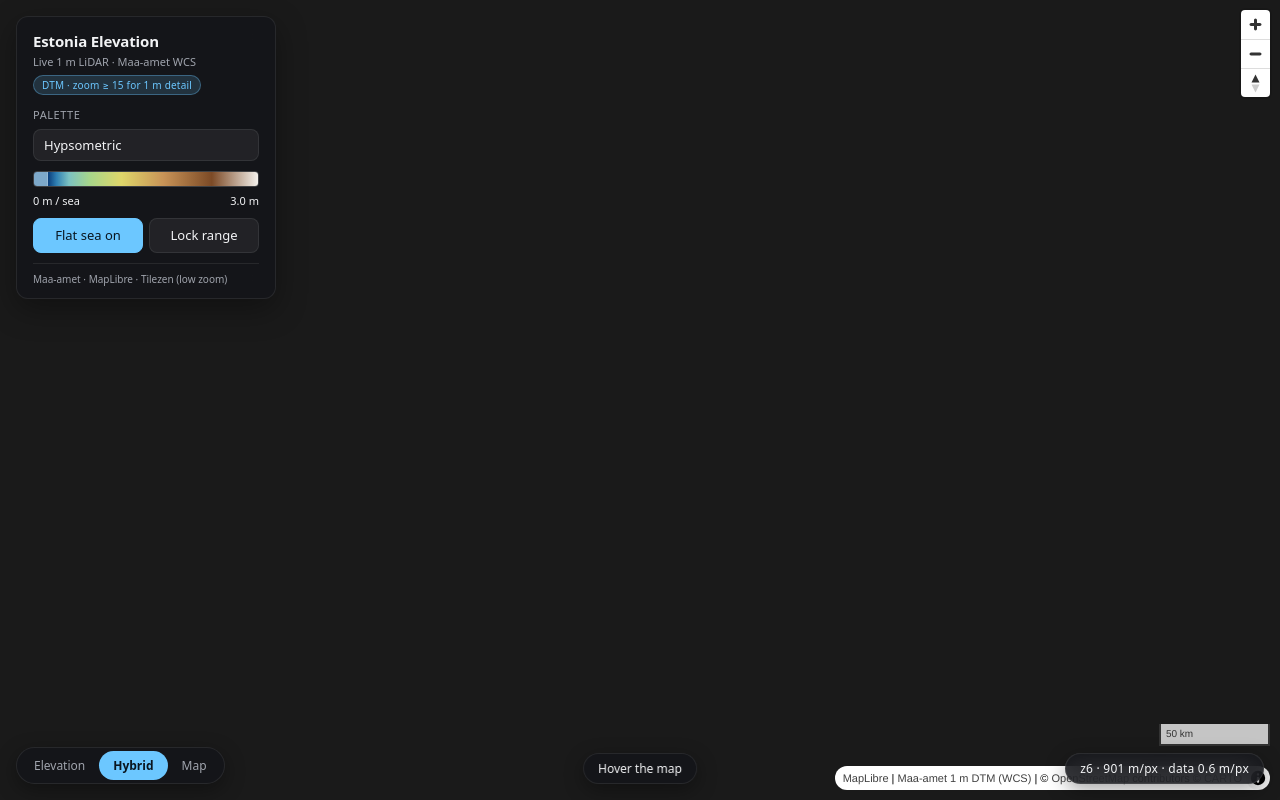
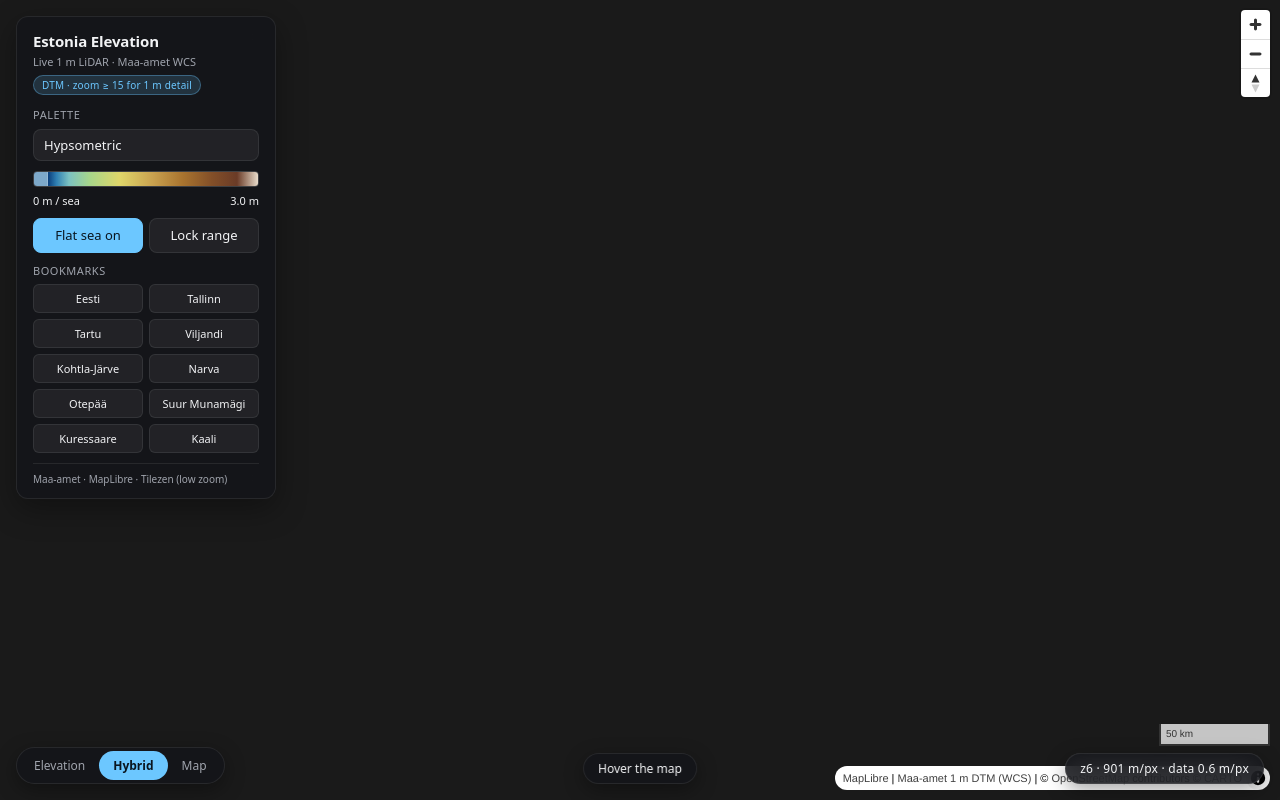
Before and after one commit to reinson/estonia-elevation, a website built with Vite: page index.html in a window 1280 px wide. Built offline with nearby package versions, Linux system fonts and the light colour scheme; no server answers.

Commit message:
Add bookmarks

```diff
--- a/src/colorRamps.ts
+++ b/src/colorRamps.ts
@@ -20,10 +20,12 @@ const hypsometric: Palette = {
     [0.04, "#2f7fb2"],
     [0.1, "#7cc2c2"],
     [0.2, "#a8d68a"],
-    [0.35, "#dfd66a"],
-    [0.55, "#c89357"],
-    [0.78, "#7c4a26"],
-    [1.0, "#f4f1ec"],
+    [0.34, "#dfd66a"],
+    [0.5, "#c9a14f"],
+    [0.64, "#a9742f"],
+    [0.78, "#834f28"],
+    [0.9, "#6a3b27"],
+    [1.0, "#e9dccb"],
   ],
 };
 
@@ -37,10 +39,12 @@ const hypsometricLand: Palette = {
   name: "Hypsometric (land)",
   stops: [
     [0.0, "#a8d68a"],
-    [0.1875, "#dfd66a"],
-    [0.4375, "#c89357"],
-    [0.725, "#7c4a26"],
-    [1.0, "#f4f1ec"],
+    [0.2, "#dfd66a"],
+    [0.4, "#c9a14f"],
+    [0.58, "#a9742f"],
+    [0.74, "#834f28"],
+    [0.88, "#6a3b27"],
+    [1.0, "#e9dccb"],
   ],
 };
 
--- a/src/main.ts
+++ b/src/main.ts
@@ -14,9 +14,41 @@ import {
 } from "./urlState.ts";
 import { maaametWcsProtocol, WCS_MAX_ZOOM } from "./wcsProtocol.ts";
 import type { DemConfig } from "./config.ts";
+import type { Bookmark } from "./ui.ts";
 
 const ESTONIA_CENTER: [number, number] = [25.5, 58.6];
 const INITIAL_RANGE: ElevationRange = [-2, 320];
+
+/**
+ * Bookmarks shown in the side panel. Each `url` just needs a
+ * `#map=zoom/lat/lng` hash (copy it straight from the address bar); the
+ * center and zoom are parsed out on click.
+ */
+const BOOKMARKS: Bookmark[] = [
+  { name: "Eesti", url: "http://localhost:5173/#map=7.18/58.776/25.087&sea=0" },
+  { name: "Tallinn", url: "http://localhost:5173/#map=13.64/59.43398/24.74786&sea=0" },
+  { name: "Tartu", url: "http://localhost:5173/#map=14.1/58.38445/26.71889&sea=0" },
+  { name: "Viljandi", url: "http://localhost:5173/#map=13.99/58.36027/25.60067&sea=0" },
+  { name: "Kohtla-Järve", url: "http://localhost:5173/#map=13.68/59.39285/27.24287&sea=0" },
+  { name: "Narva", url: "http://localhost:5173/#map=14.31/59.37728/28.19851&sea=0" },
+  { name: "Otepää", url: "http://localhost:5173/#map=13.59/58.04705/26.50506&sea=0" },
+  { name: "Suur Munamägi", url: "http://localhost:5173/#map=13.94/57.71494/27.05909&sea=0" },
+  { name: "Kuressaare", url: "http://localhost:5173/#map=14.47/58.24657/22.48205&sea=0" },
+  { name: "Kaali", url: "http://localhost:5173/#map=15.09/58.37078/22.6705&sea=0" },
+];
+
+/** Parse a `#map=zoom/lat/lng` hash from a bookmark URL. */
+function parseBookmark(
+  url: string,
+): { center: [number, number]; zoom: number } | null {
+  const m = url.match(/[#&]map=([\d.]+)\/(-?[\d.]+)\/(-?[\d.]+)/);
+  if (!m) return null;
+  const zoom = parseFloat(m[1]!);
+  const lat = parseFloat(m[2]!);
+  const lng = parseFloat(m[3]!);
+  if (Number.isNaN(zoom) || Number.isNaN(lat) || Number.isNaN(lng)) return null;
+  return { center: [lng, lat], zoom };
+}
 
 /** Live Maa-amet WCS 1 m DTM — fetches tiles on demand from the browser. */
 const WCS_DEM: DemConfig = {
@@ -114,5 +146,12 @@ map.on("load", () => {
       applyRamp(map, palette, range, fs);
       writeFlatSea(fs, DEFAULT_FLAT_SEA);
     },
+    bookmarks: BOOKMARKS,
+    onBookmark: (bookmark) => {
+      const target = parseBookmark(bookmark.url);
+      if (target) {
+        map.flyTo({ center: target.center, zoom: target.zoom, duration: 1600 });
+      }
+    },
   });
 });
--- a/src/style.css
+++ b/src/style.css
@@ -180,6 +180,40 @@ body {
   text-align: center;
 }
 
+/* ---------- Bookmarks ---------- */
+.ee-bookmarks {
+  flex-direction: column;
+  gap: 6px;
+}
+
+.ee-bookmark-grid {
+  display: flex;
+  flex-wrap: wrap;
+  gap: 6px;
+}
+
+.ee-bookmark {
+  flex: 1 1 calc(50% - 3px);
+  min-width: 0;
+  text-align: center;
+  background: rgba(255, 255, 255, 0.06);
+  color: var(--panel-fg);
+  border: 1px solid var(--panel-border);
+  border-radius: 6px;
+  padding: 6px 8px;
+  font-size: 11px;
+  font-family: inherit;
+  cursor: pointer;
+  white-space: nowrap;
+  overflow: hidden;
+  text-overflow: ellipsis;
+  transition: background 120ms ease, color 120ms ease;
+}
+
+.ee-bookmark:hover {
+  background: rgba(255, 255, 255, 0.14);
+}
+
 /* ---------- Footer ---------- */
 .ee-attrib {
   margin-top: 8px;
--- a/src/ui.ts
+++ b/src/ui.ts
@@ -9,6 +9,12 @@ import type { ElevationRange, ViewportStats } from "./viewportStats.ts";
 
 export type MapType = "elevation" | "hybrid" | "map";
 
+export type Bookmark = {
+  name: string;
+  /** Full app URL containing a `#map=zoom/lat/lng` hash. */
+  url: string;
+};
+
 export type UIOptions = {
   map: MaplibreMap;
   stats: ViewportStats;
@@ -19,6 +25,8 @@ export type UIOptions = {
   onPaletteChange: (p: Palette) => void;
   onLockToggle: (locked: boolean) => void;
   onFlatSeaToggle: (flatSea: boolean) => void;
+  bookmarks?: Bookmark[];
+  onBookmark?: (bookmark: Bookmark) => void;
 };
 
 export class UI {
@@ -69,6 +77,7 @@ export class UI {
   }
 
   private build(): void {
+    const bookmarks = this.opts.bookmarks ?? [];
     const panel = document.createElement("div");
     panel.className = "ee-panel";
     panel.innerHTML = `
@@ -109,6 +118,22 @@ export class UI {
           Lock range
         </button>
       </div>
+${
+  bookmarks.length
+    ? `
+      <div class="ee-section ee-bookmarks">
+        <label>Bookmarks</label>
+        <div class="ee-bookmark-grid">
+          ${bookmarks
+            .map(
+              (b, i) =>
+                `<button class="ee-bookmark" type="button" data-idx="${i}" title="${b.name}">${b.name}</button>`,
+            )
+            .join("")}
+        </div>
+      </div>`
+    : ""
+}
 
       <footer class="ee-attrib">
         <a href="https://geoportaal.maaamet.ee/" target="_blank" rel="noopener">Maa-amet</a> &middot;
@@ -148,6 +173,14 @@ export class UI {
       this.applyFlatSeaButtonState();
       this.renderLegend();
       this.opts.onFlatSeaToggle(this.flatSea);
+    });
+
+    panel.querySelectorAll<HTMLButtonElement>(".ee-bookmark").forEach((btn) => {
+      btn.addEventListener("click", () => {
+        const idx = Number(btn.dataset.idx);
+        const bookmark = bookmarks[idx];
+        if (bookmark) this.opts.onBookmark?.(bookmark);
+      });
     });
 
     const readout = document.createElement("div");
--- a/src/viewportStats.ts
+++ b/src/viewportStats.ts
@@ -130,6 +130,7 @@ export class ViewportStats {
   private current: [number, number] | null = null;
   private locked = false;
   private generation = 0;
+  private lastView: { lng: number; lat: number; zoom: number } | null = null;
 
   constructor(map: MaplibreMap, opts: ViewportStatsOptions) {
     this.map = map;
@@ -217,6 +218,8 @@ export class ViewportStats {
     const keys = this.tilesCovering(bounds, z);
     if (keys.length === 0) return;
 
+    this.maybeResetSmoothing(bounds);
+
     this.recompute(keys, gen);
 
     const pending: Promise<unknown>[] = [];
@@ -244,6 +247,31 @@ export class ViewportStats {
     if (pending.length === 0) return;
     await Promise.all(pending);
     this.recompute(keys, gen);
+  }
+
+  /**
+   * Drop the EMA history after a large viewport jump (e.g. a bookmark
+   * `flyTo` or a big manual pan/zoom) so the new area's elevation range is
+   * applied directly instead of being blended with an unrelated previous
+   * location. Without this, jumping to the uplands keeps a too-low max from
+   * the old viewport and the high terrain clamps to the palette's top color.
+   */
+  private maybeResetSmoothing(bounds: LngLatBounds): void {
+    const center = this.map.getCenter();
+    const zoom = this.map.getZoom();
+    const prev = this.lastView;
+    this.lastView = { lng: center.lng, lat: center.lat, zoom };
+    if (!prev) return;
+    const span = Math.max(Math.abs(bounds.getEast() - bounds.getWest()), 1e-6);
+    const moved =
+      Math.max(
+        Math.abs(center.lng - prev.lng),
+        Math.abs(center.lat - prev.lat),
+      ) / span;
+    const dz = Math.abs(zoom - prev.zoom);
+    if (dz >= 1 || moved >= 0.75) {
+      this.current = null;
+    }
   }
 
   private recompute(keys: string[], gen: number): void {
```
